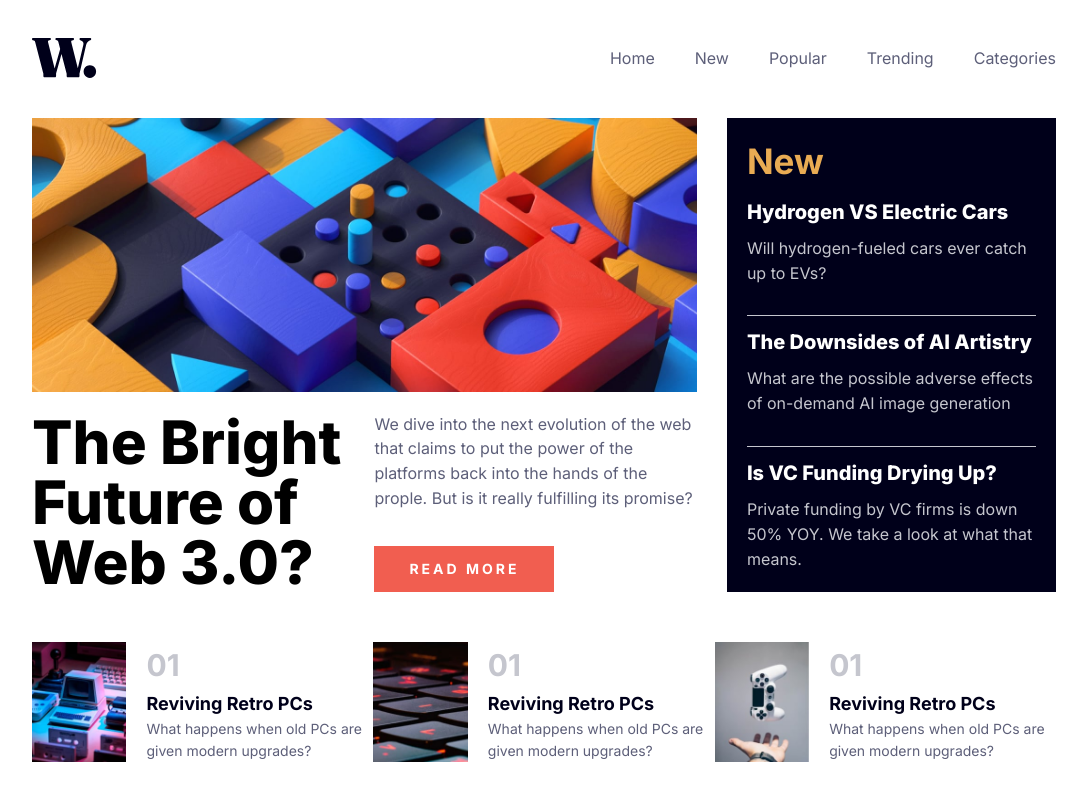
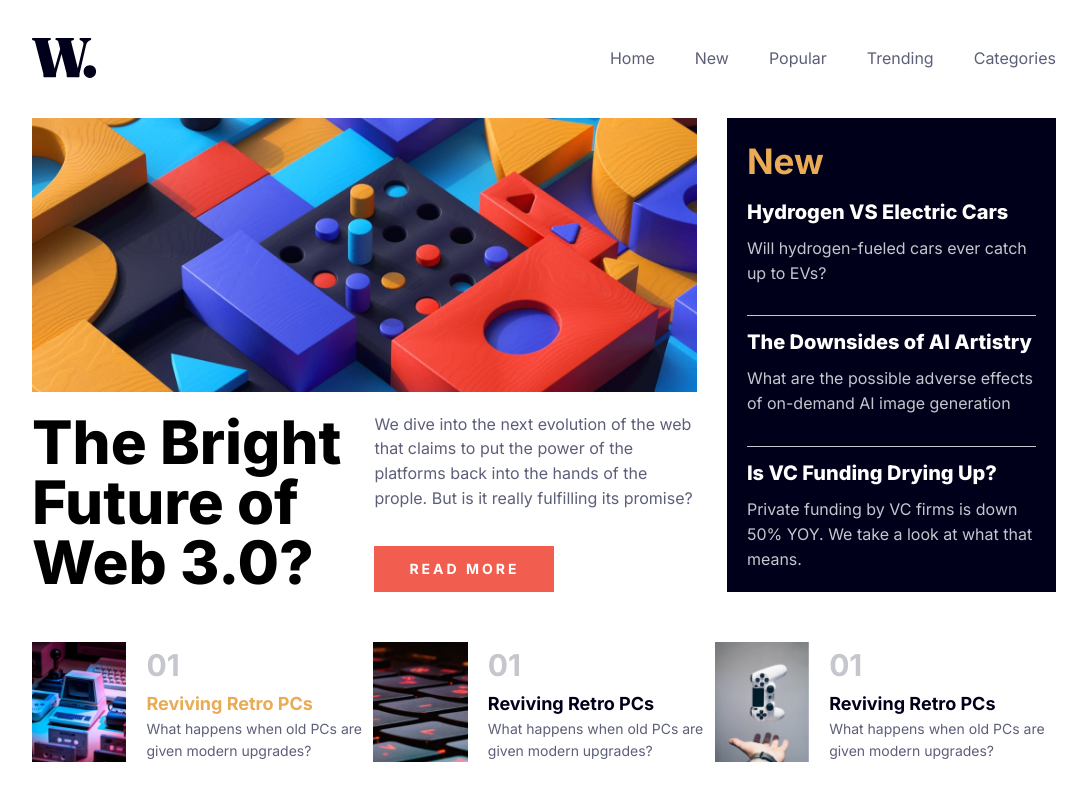
Before and after one commit to lucasfeklein/news-homepage, a React (Vite) app: page / in a window 1280 px wide. In both pictures the pointer is over the element 355 px from the left and 703 px from the top of the page. Shown: the whole page, without its empty margins (96-1183 px from the left). Built offline with nearby package versions, Linux system fonts and the light colour scheme.

Commit message:
hover effeft

```diff
--- a/src/components/Content/Content.module.css
+++ b/src/components/Content/Content.module.css
@@ -75,6 +75,11 @@
   font-size: 18px;
 }
 
+.card_title:hover {
+  color: hsl(35, 77%, 62%);
+  cursor: pointer;
+}
+
 .card_subtitle {
   color: hsl(236, 13%, 42%);
   font-size: 14px;
```
